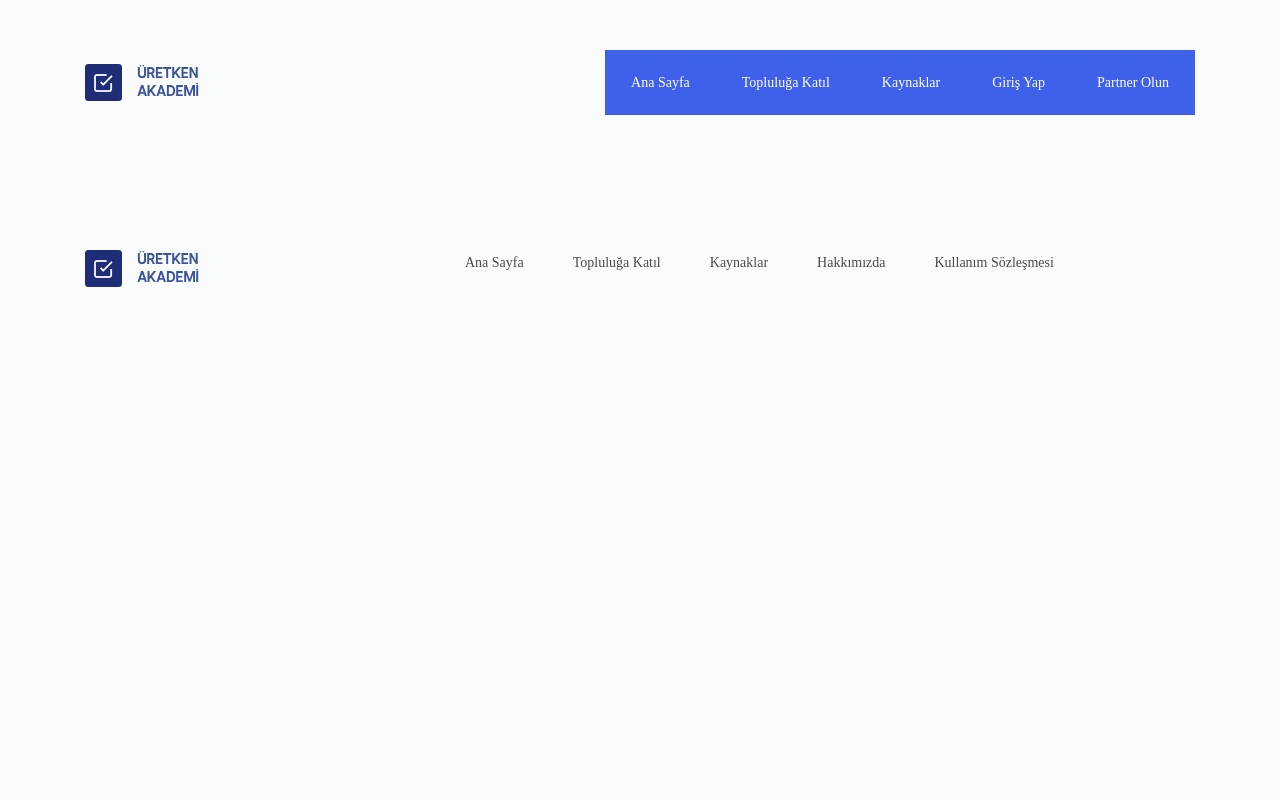
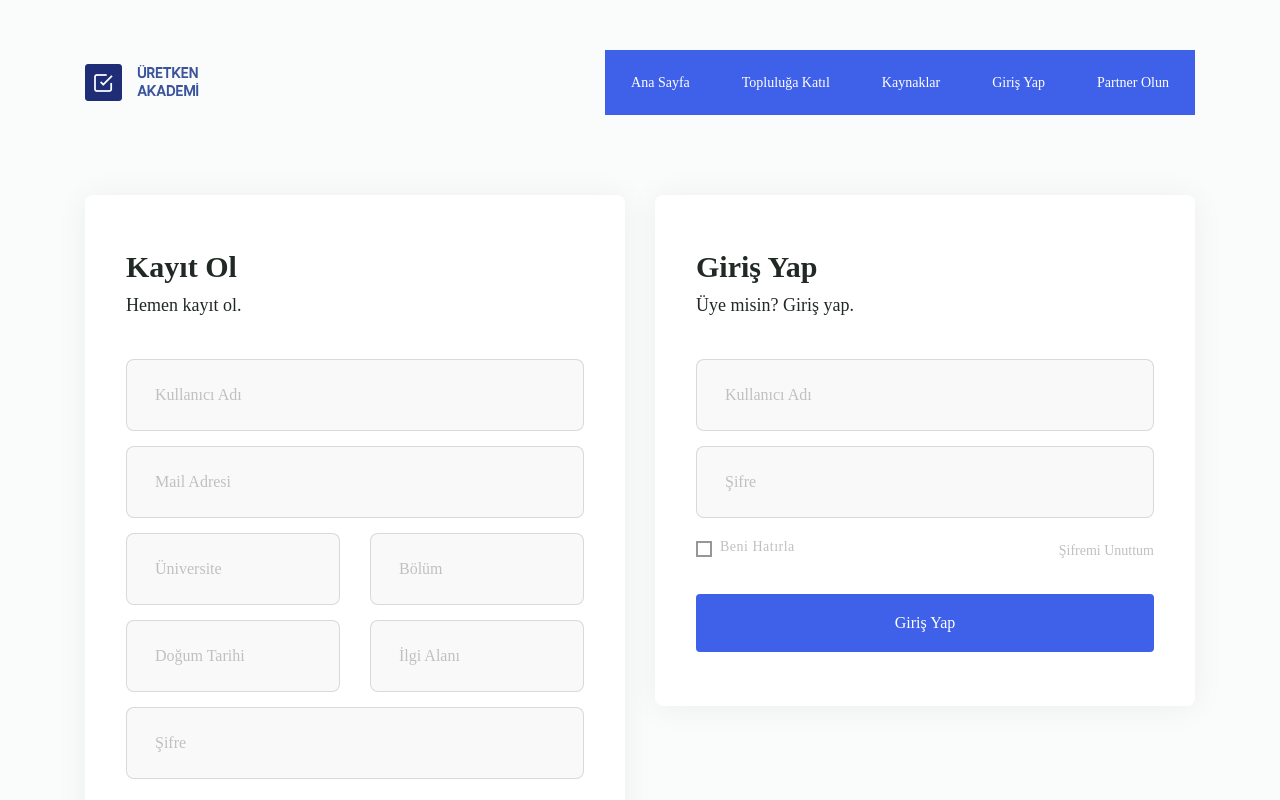
Before and after one commit to berkaybeyaz1/uretken-ui, a React (Create React App) app: page /giris-yap in a window 1280 px wide. Shown: the top 800 px of the page. Built offline with nearby package versions, Linux system fonts and the light colour scheme; a web font is replaced by a local one.

Commit message:
Education & Login
Eğitim sayfası parametrik yapıldı.
Login/Register formları hazırlandı.

```diff
--- a/src/App.js
+++ b/src/App.js
@@ -10,6 +10,7 @@ import Header from "./pages/header/Header";
 import HomePage from "./pages/HomePage";
 import Career from "./pages/Career";
 import Education from "./pages/Education";
+import Login from "./pages/login/Login";
 
 import Footer from "./pages/footer/Footer";
 
@@ -23,7 +24,8 @@ export default class App extends Component {
             <ScrollTop>
               <Route path="/" component={HomePage} exact />
               <Route path="/kariyer" component={Career} />
-              <Route path="/egitim" component={Education} />
+              <Route path="/egitim/:ders/konu/:konu" component={Education} />
+              <Route path="/giris-yap" component={Login} />
             </ScrollTop>
           </main>
           <Footer />
--- a/src/pages/Education.js
+++ b/src/pages/Education.js
@@ -4,9 +4,10 @@ import Content from "./education/content/Content";
 
 export default class Education extends Component {
   render() {
+    const { ders, konu } = this.props.match.params;
     return (
       <Fragment>
-        <Content />
+        <Content ders={ders} konu={konu} />
       </Fragment>
     );
   }
--- a/src/pages/career/index/Index.js
+++ b/src/pages/career/index/Index.js
@@ -18,7 +18,7 @@ export default class Index extends Component {
               <h6 className="ua-card__header">Girişimcilik Yolculuğu</h6>
               <p>Ben, Girişimci olmak istiyorum.</p>
             </div>
-            <Link to="/egitim" className="btn">
+            <Link to="/egitim/matematik/konu/konu5" className="btn">
               Öğrenmeye Devam Et
             </Link>
           </div>
--- a/src/pages/education/content/Content.js
+++ b/src/pages/education/content/Content.js
@@ -11,7 +11,6 @@ const Svg = () => {
     >
       <path
         fill="#212924"
-        fill-rule="nonzero"
         d="M20.181 1.288C19.423.373 18.024 0 15.351 0H5.65C2.915 0 1.49.397.736 1.37 0 2.32 0 3.72 0 5.656v3.69C0 13.095.874 15 5.649 15h9.702c2.318 0 3.602-.33 4.433-1.136.852-.828 1.216-2.18 1.216-4.519v-3.69c0-2.042-.057-3.449-.819-4.367zm-6.699 6.721l-4.406 2.338a.669.669 0 0 1-.664-.022.69.69 0 0 1-.327-.588V5.078a.69.69 0 0 1 .326-.588.669.669 0 0 1 .664-.022L13.48 6.79a.689.689 0 0 1 .365.61c0 .256-.14.49-.364.61z"
       />
     </svg>
@@ -25,6 +24,10 @@ export default class Content extends Component {
         <div className="container">
           <div className="row">
             <div className="col-12">
+              <h1>Ders: {this.props.ders}</h1>
+              <h1>Konu: {this.props.konu}</h1>
+            </div>
+            <div className="col-12">
               <div className="education">
                 <div className="education__head">
                   <ul className="education__head__ul">
@@ -37,7 +40,6 @@ export default class Content extends Component {
                       >
                         <path
                           fill="#3F60E8"
-                          fill-rule="nonzero"
                           d="M3.528 8.929l6.687-6.678a.967.967 0 0 0 .285-.69.968.968 0 0 0-.285-.69L9.629.284A.97.97 0 0 0 8.937 0a.97.97 0 0 0-.69.285L.284 8.236A.968.968 0 0 0 0 8.928c0 .263.1.51.285.694l7.954 7.943a.97.97 0 0 0 .691.285.97.97 0 0 0 .691-.285l.586-.585c.381-.38.381-1 0-1.381l-6.679-6.67z"
                         />
                       </svg>
@@ -68,7 +70,6 @@ export default class Content extends Component {
                       >
                         <path
                           fill="#3F60E8"
-                          fill-rule="nonzero"
                           d="M7.472 8.929L.785 2.25A.967.967 0 0 1 .5 1.56c0-.262.101-.507.285-.69l.586-.586A.97.97 0 0 1 2.063 0a.97.97 0 0 1 .69.285l7.962 7.951c.185.184.286.43.285.692 0 .263-.1.51-.285.694L2.76 17.565a.97.97 0 0 1-.691.285.97.97 0 0 1-.691-.285l-.586-.585a.977.977 0 0 1 0-1.381l6.679-6.67z"
                         />
                       </svg>
--- a/src/pages/education/content/content.css
+++ b/src/pages/education/content/content.css
@@ -49,7 +49,7 @@
   background-color: #979797;
   content: "";
   height: 23px;
-  left: -10px;
+  left: -18px;
   opacity: 0.19;
   position: absolute;
   width: 1px;
--- /dev/null
+++ b/src/pages/login/Login.jsx
@@ -0,0 +1,86 @@
+import React, { Component, Fragment } from "react";
+import { Link } from "react-router-dom";
+
+import "./../login/login.css";
+
+export default class Login extends Component {
+  render() {
+    return (
+      <Fragment>
+        <section className="login">
+          <div className="container">
+            <div className="row">
+              <div className="col-12 col-lg-6">
+                <div className="login__card">
+                  <div className="row">
+                    <div className="col-12">
+                      <h2 className="login__header">Kayıt Ol</h2>
+                      <h5 className="login__sub-header">Hemen kayıt ol.</h5>
+                    </div>
+                    <div className="col-12">
+                      <input type="text" placeholder="Kullanıcı Adı" />
+                    </div>
+                    <div className="col-12">
+                      <input type="text" placeholder="Mail Adresi" />
+                    </div>
+                    <div className="col-12 col-lg-6">
+                      <input type="text" placeholder="Üniversite" />
+                    </div>
+                    <div className="col-12 col-lg-6">
+                      <input type="text" placeholder="Bölüm" />
+                    </div>
+                    <div className="col-12 col-lg-6">
+                      <input type="text" placeholder="Doğum Tarihi" />
+                    </div>
+                    <div className="col-12 col-lg-6">
+                      <input type="text" placeholder="İlgi Alanı" />
+                    </div>
+                    <div className="col-12">
+                      <input type="password" placeholder="Şifre" />
+                    </div>
+                    <div className="col-12">
+                      <Link to="giris-yap" className="btn">
+                        Kayıt Ol
+                      </Link>
+                    </div>
+                  </div>
+                </div>
+              </div>
+
+              <div className="col-12 col-lg-6">
+                <div className="login__card">
+                  <div className="row">
+                    <div className="col-12">
+                      <h2 className="login__header">Giriş Yap</h2>
+                      <h5 className="login__sub-header">
+                        Üye misin? Giriş yap.
+                      </h5>
+                    </div>
+                    <div className="col-12">
+                      <input type="text" placeholder="Kullanıcı Adı" />
+                    </div>
+                    <div className="col-12">
+                      <input type="password" placeholder="Şifre" />
+                    </div>
+                    <div className="col-12 d-flex justify-content-between align-items-center">
+                      <label>
+                        <input type="checkbox" />
+                        <span>Beni Hatırla</span>
+                      </label>
+                      <Link to="giris-yap">Şifremi Unuttum</Link>
+                    </div>
+                    <div className="col-12">
+                      <Link to="giris-yap" className="btn">
+                        Giriş Yap
+                      </Link>
+                    </div>
+                  </div>
+                </div>
+              </div>
+            </div>
+          </div>
+        </section>
+      </Fragment>
+    );
+  }
+}
--- /dev/null
+++ b/src/pages/login/login.css
@@ -0,0 +1,154 @@
+.login__card {
+  background-color: #fff;
+  border-radius: 8px;
+  box-shadow: 0 2px 32px 0 rgba(0, 0, 0, 0.06);
+  padding: 54px 41px;
+}
+
+input {
+  background-color: #f9f9f9;
+  border: 1px solid rgba(151, 151, 151, 0.32);
+  border-radius: 8px;
+  color: #212924;
+  margin-bottom: 15px;
+  outline: none;
+  padding: 23px 28px;
+  width: 100%;
+}
+
+input::placeholder {
+  color: #bfc1c0;
+}
+
+.login__header {
+  color: #212924;
+  font-size: 30px;
+  font-weight: bold;
+  margin-bottom: 10px;
+}
+
+.login__sub-header {
+  color: #212924;
+  font-size: 18px;
+  font-weight: normal;
+  margin-bottom: 42px;
+}
+
+.login__card {
+  background-color: #fff;
+  border-radius: 8px;
+  box-shadow: 0 2px 32px 0 rgba(0, 0, 0, 0.06);
+  margin-bottom: 71px;
+  padding: 54px 41px;
+}
+
+.login__card a:not(.btn) {
+  color: #bfc1c0;
+  font-size: 14px;
+}
+
+.login__card .btn {
+  margin-top: 25px;
+  width: 100%;
+}
+
+[type="checkbox"],
+[type="radio"] {
+  opacity: 0;
+  pointer-events: none;
+  position: absolute;
+}
+
+[type="checkbox"] + span {
+  color: #bfc1c0;
+  cursor: pointer;
+  display: inline-block;
+  font-size: 14px;
+  letter-spacing: 0.5px;
+  line-height: 2;
+  padding-left: 24px;
+  position: relative;
+  user-select: none;
+}
+
+[type="checkbox"] + span:after,
+[type="checkbox"] + span:before {
+  content: "";
+  left: 0;
+  position: absolute;
+  transition: 0.1s;
+  z-index: 1;
+}
+
+[type="checkbox"]:not(:checked) + span:before {
+  border: 1px solid transparent;
+  height: 0;
+  left: 6px;
+  transform-origin: 100% 100%;
+  top: 8px;
+  width: 0;
+}
+
+[type="checkbox"]:not(:checked) + span:after {
+  background-color: #fff;
+  height: 16px;
+  top: 8px;
+  width: 16px;
+  z-index: 0;
+}
+
+[type="checkbox"]:not(:checked) + span:after {
+  border: 2px solid #979797;
+}
+
+[type="checkbox"]:checked + span:before {
+  border-bottom: 2px solid var(--blue);
+  border-left: 2px solid transparent;
+  border-right: 2px solid var(--blue);
+  border-top: 2px solid transparent;
+  height: 18px;
+  left: 2px;
+  top: 2px;
+  transform: rotateZ(45deg);
+  transform-origin: 100% 100%;
+  transition: border-bottom 0.1s, border-right 0.2s;
+  width: 8px;
+}
+
+[type="checkbox"]:checked + span:after {
+  border: 2px solid var(--blue);
+  background-color: #fff;
+  height: 16px;
+  top: 8px;
+  width: 16px;
+  z-index: 0;
+}
+
+[type="radio"]:checked + span:after,
+[type="radio"]:checked + span:before {
+  border: 2px solid var(--blue);
+  background-color: #fff;
+}
+
+[type="radio"]:checked + span:after {
+  background-color: var(--blue);
+  transform: scale(0.5);
+}
+
+[type="checkbox"][disabled] + span {
+  color: #bbb;
+  cursor: default;
+}
+
+[type="checkbox"][disabled]:not(:checked) + span:after {
+  border-color: #bbb;
+}
+
+[type="checkbox"][disabled]:checked + span:before {
+  border-bottom-color: #bbb;
+  border-right-color: #bbb;
+}
+[type="checkbox"][disabled]:checked + span:after,
+[type="radio"][disabled]:not(:checked) + span:before {
+  border-color: #bbb;
+}
```
